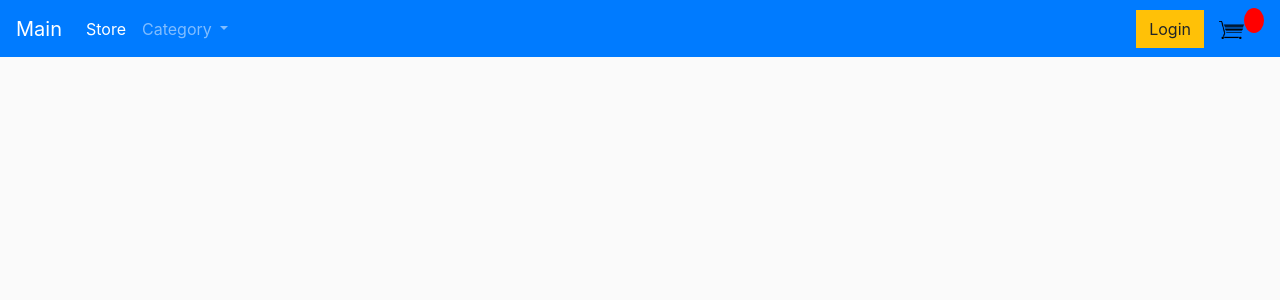
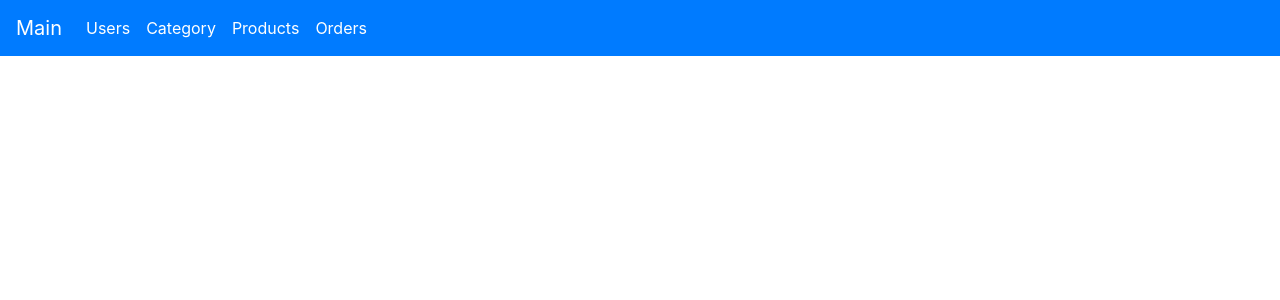
Before and after one commit to nlmtri/E-commerce-Website-Selling-Computer, a Django app: page /adminpage/users in a window 1280 px wide. Shown: the top 300 px of the page. Run offline with Django 3.2, Linux system fonts and the light colour scheme; some libraries are stand-ins or nearby versions.

Commit message:
Create admin page

```diff
--- a/Desktop/ecomm/ecommerce/adminpage/templates/adminpage/admin.html
+++ b/Desktop/ecomm/ecommerce/adminpage/templates/adminpage/admin.html
@@ -20,16 +20,16 @@
 	  <div class="collapse navbar-collapse" id="navbarSupportedContent">
 	    <ul class="navbar-nav mr-auto">
 	      <li class="nav-item active">
-	        <a class="nav-link" href="{% url 'adminpage' %}">Users</a>
+	        <a class="nav-link" href="{% url 'ausers' %}">Users</a>
 	      </li>
 	   		<li class="nav-item active">
-	        <a class="nav-link" href="{% url 'adminpage' %}">Category</a>
+	        <a class="nav-link" href="{% url 'acategories' %}">Category</a>
 	      </li>
 	      <li class="nav-item active">
-	        <a class="nav-link" href="{% url 'adminpage' %}">Products</a>
+	        <a class="nav-link" href="{% url 'aproducts' %}">Products</a>
 	      </li>
 	      <li class="nav-item active">
-	        <a class="nav-link" href="{% url 'adminpage' %}">Orders</a>
+	        <a class="nav-link" href="{% url 'aorders' %}">Orders</a>
 	      </li>
 	    </ul>
 	  </div>
--- a/Desktop/ecomm/ecommerce/adminpage/templates/adminpage/categories.html
+++ b/Desktop/ecomm/ecommerce/adminpage/templates/adminpage/categories.html
@@ -1,4 +1,4 @@
-{% extends 'store/main.html' %}
+{% extends 'adminpage/admin.html' %}
 {% load static %}
 {% block content %}
 
--- a/Desktop/ecomm/ecommerce/adminpage/templates/adminpage/login.html
+++ b/Desktop/ecomm/ecommerce/adminpage/templates/adminpage/login.html
@@ -1,4 +1,4 @@
-{% extends 'store/main.html' %}
+{% extends 'adminpage/admin.html' %}
 {% load static %}
 {% block content %}
 
--- a/Desktop/ecomm/ecommerce/adminpage/templates/adminpage/orders.html
+++ b/Desktop/ecomm/ecommerce/adminpage/templates/adminpage/orders.html
@@ -1,4 +1,4 @@
-{% extends 'store/main.html' %}
+{% extends 'adminpage/admin.html' %}
 {% load static %}
 {% block content %}
 
--- a/Desktop/ecomm/ecommerce/adminpage/templates/adminpage/products.html
+++ b/Desktop/ecomm/ecommerce/adminpage/templates/adminpage/products.html
@@ -1,4 +1,4 @@
-{% extends 'store/main.html' %}
+{% extends 'adminpage/admin.html' %}
 {% load static %}
 {% block content %}
 
--- a/Desktop/ecomm/ecommerce/adminpage/templates/adminpage/users.html
+++ b/Desktop/ecomm/ecommerce/adminpage/templates/adminpage/users.html
@@ -1,4 +1,4 @@
-{% extends 'store/main.html' %}
+{% extends 'adminpage/admin.html' %}
 {% load static %}
 {% block content %}
 
--- a/Desktop/ecomm/ecommerce/adminpage/views.py
+++ b/Desktop/ecomm/ecommerce/adminpage/views.py
@@ -7,7 +7,7 @@ def admin(request):
 
 def categories(request):
 	context = {'user':0}
-	return render(request, 'adminpage/category.html', context)
+	return render(request, 'adminpage/categories.html', context)
 
 def users(request):
 	context = {'user':0}
```
